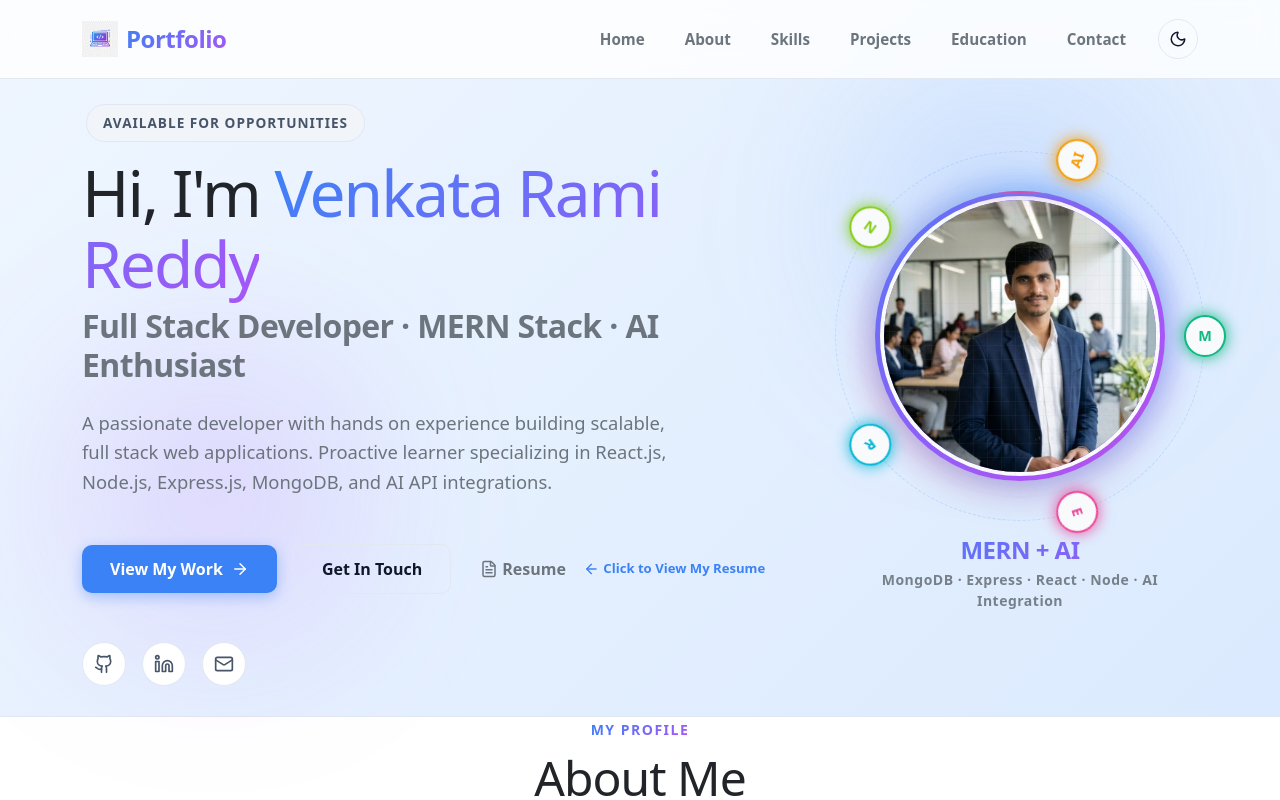
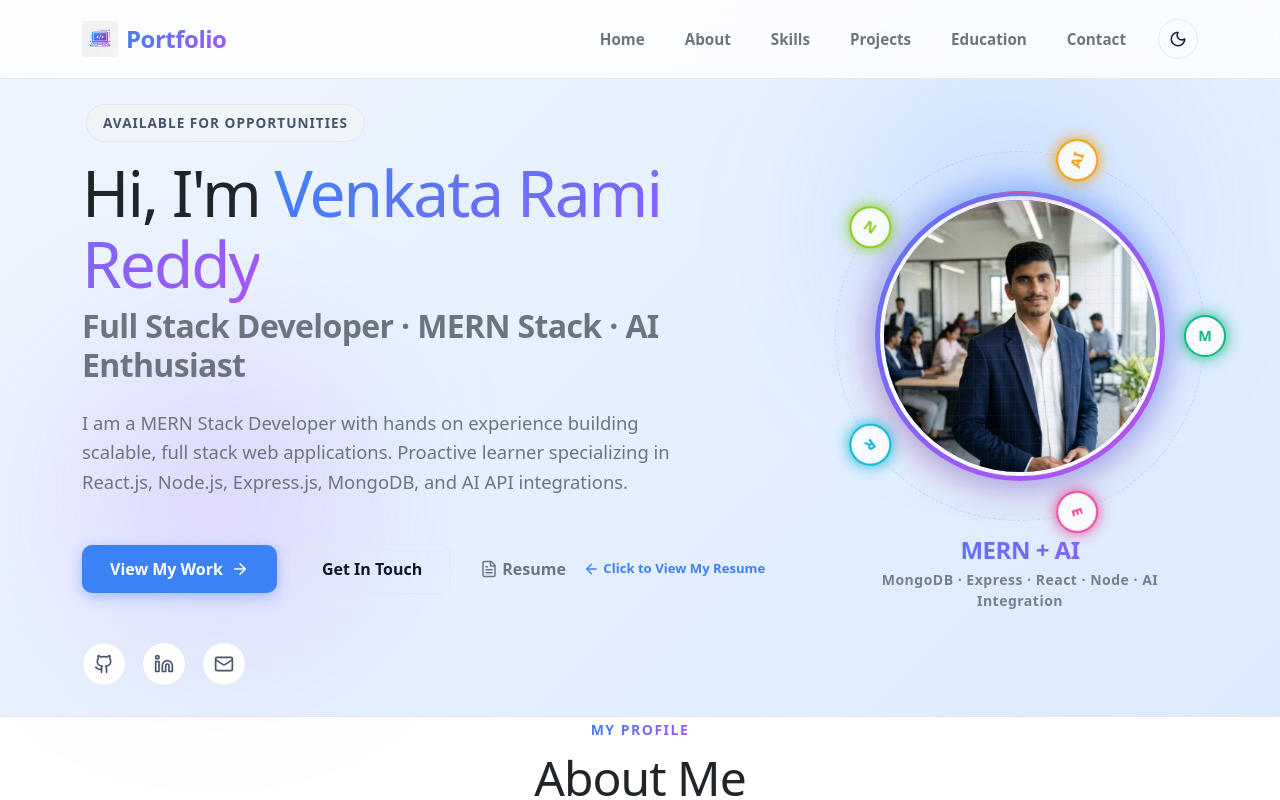
Before and after one commit to vramreddy/venkata-rami-reddy-portfolio, a React (Vite) app: page / in a window 1280 px wide. Shown: the top 800 px of the page. Built offline with nearby package versions, Linux system fonts and the light colour scheme.

Commit message:
update: humanize bio text and link resume to Google Drive

```diff
--- a/src/components/Hero.jsx
+++ b/src/components/Hero.jsx
@@ -22,7 +22,7 @@ export default function Hero() {
               Full Stack Developer · MERN Stack · AI Enthusiast
             </h2>
             <p className="lead text-secondary mb-5" style={{ maxWidth: '600px', fontSize: '01.15rem', lineHeight: '1.6', fontWeight: '400' }}>
-              A passionate developer with hands on experience building scalable, full stack web applications. Proactive learner specializing in React.js, Node.js, Express.js, MongoDB, and AI API integrations.
+              I am a MERN Stack Developer with hands on experience building scalable, full stack web applications. Proactive learner specializing in React.js, Node.js, Express.js, MongoDB, and AI API integrations.
             </p>
 
             <div className="d-flex flex-wrap gap-3 align-items-center mb-5">
@@ -34,13 +34,11 @@ export default function Hero() {
               </a>
               <div className="d-inline-flex align-items-center gap-2">
                 <a
-                  href="/resume.pdf"
+                  href="https://drive.google.com/uc?export=download&id=1yr1Mv6sSXkrbEVrFdnqY45juelfTPQhO"
                   download="Gelli_Venkata_Rami_Reddy_Resume.pdf"
+                  target="_blank"
+                  rel="noopener noreferrer"
                   className="btn btn-link text-decoration-none fw-bold text-secondary hover-accent d-inline-flex align-items-center gap-1"
-                  onClick={(e) => {
-                    // If resume.pdf doesn't exist, we can fallback to printing the window or alert
-                    // We will also create a dummy file just in case, but let's make it alert if it's missing in a nice way
-                  }}
                 >
                   <FileText size={18} /> Resume
                 </a>
```
